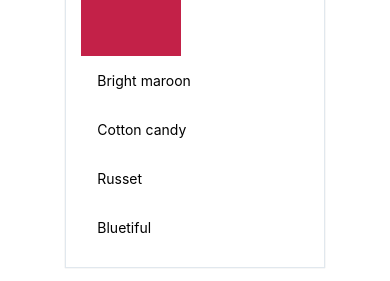
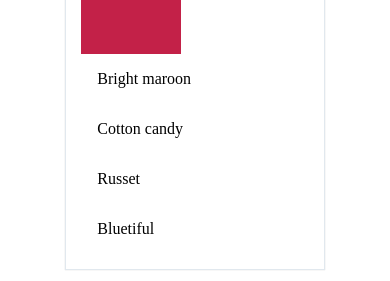
Before and after one commit to applena/color_trainer, a React Native app: screen / in a window 390 px wide. Both pictures are taken after a click on the button "CHOOSE THE CORRECT NAME". Shown: the part 310-591 px from the top of the page. Built offline with nearby package versions, Linux system fonts and the light colour scheme.

Commit message:
brought in view and text

```diff
--- a/components/GuessColorGame.js
+++ b/components/GuessColorGame.js
@@ -1,6 +1,6 @@
 import React from 'react';
 import { Card } from 'react-native-elements';
-import { Text, TouchableHighlight } from 'react-native';
+import { View, TouchableHighlight } from 'react-native';
 
 function GuessColorGame(props) {
 
--- a/components/GuessNameGame.js
+++ b/components/GuessNameGame.js
@@ -1,6 +1,6 @@
 import React from 'react';
 import { Card, ListItem } from 'react-native-elements';
-import { Text, TouchableHighlight } from 'react-native';
+import { View, Text, TouchableHighlight } from 'react-native';
 
 function GuessNameGame(props) {
 
@@ -21,9 +21,8 @@ function GuessNameGame(props) {
           <TouchableHighlight
             onClick={() => checkAnswer(props.colorArray[i])}
             onPress={() => checkAnswer(props.colorArray[i])}
-          // underlayColor={props.status === 'correct' ? '#00ff00' : props.status === 'incorrect' ? '#8e1600' : '#fff'}
           >
-            <Text>{props.colorArray[i] ? props.colorArray[i][0] : ""}</Text>
+            <View>{props.colorArray[i] ? props.colorArray[i][0] : ""}</View>
           </TouchableHighlight>
         </ListItem>
       ))}
```
